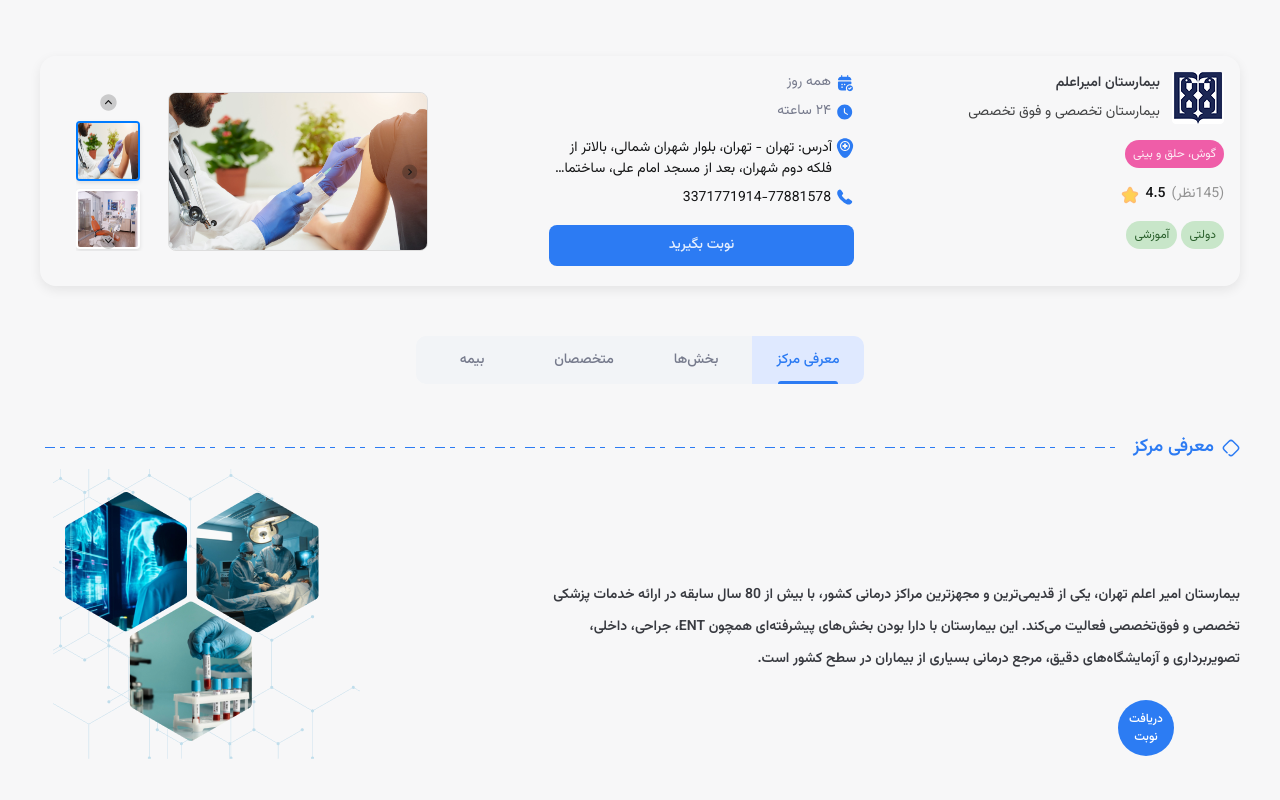
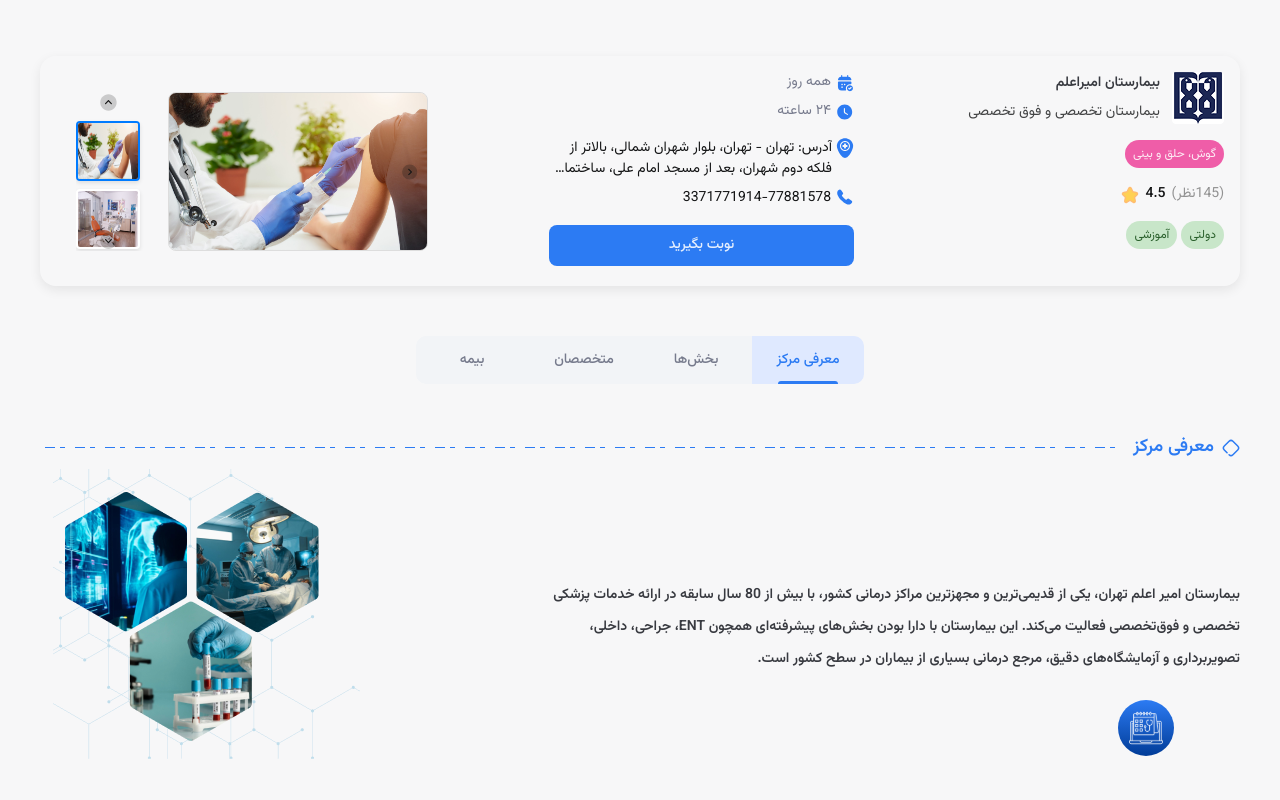
Before and after one commit to parham-ghasemi/idk-what-to-name-this, a React (Vite) app: page / in a window 1280 px wide. Shown: the top 800 px of the page. Built offline with nearby package versions, Linux system fonts and the light colour scheme.

Commit message:
changed AppointmentFab

```diff
--- a/src/components/medicalCenterProfile/MedicalCenterProfile.jsx
+++ b/src/components/medicalCenterProfile/MedicalCenterProfile.jsx
@@ -8,15 +8,10 @@
 import SpecialistsSection from "./sections/specialistsSection/SpecialistsSection";
 import TopCard from "./sections/topCard/TopCard";
 import "./MedicalProfile.scss";
-import { useModal } from "../../context/messanger";
-import MedicalCenterSearchModal from "./medicalCenterProfileModal/MedicalCenterSearchModal";
 import { Modal } from "../prescriptionModal/components/modal/Modal";
+import AppointmentFab from "./components/appointmentFab/AppointmentFab";
 
 const MedicalCenterProfile = () => {
-  const [isFabActive, setIsFabActive] = useState(false);
-  const [isModalOpen, setIsModalOpen] = useState(false);
-  const { openModal } = useModal();
-
   return (
     <div className="medical-center-profile-container">
       <Modal />
@@ -38,26 +33,7 @@
         <InsuranceSection />
       </div>
 
-      <div className="medical-center-profile-container__appointment-fab-container">
-        <div
-          onMouseDown={() => setIsFabActive((prev) => !prev)}
-          className={`medical-center-profile-container__appointment-fab-container__circle ${
-            isFabActive
-              ? "medical-center-profile-container__appointment-fab-container__circle--active"
-              : ""
-          }`}
-        >
-          <p className="medical-center-profile-container__appointment-fab-container__circle__text">
-            دریافت نوبت
-          </p>
-          <div
-            className="medical-center-profile-container__appointment-fab-container__circle__all-appointments"
-            onMouseDown={() => openModal(<MedicalCenterSearchModal />)}
-          >
-            مشاهده همه نوبت‌ها
-          </div>
-        </div>
-      </div>
+      <AppointmentFab />
     </div>
   );
 };
--- a/src/components/medicalCenterProfile/MedicalProfile.scss
+++ b/src/components/medicalCenterProfile/MedicalProfile.scss
@@ -9,57 +9,4 @@
   align-items: center;
   gap: 50px;
 
-  &__appointment-fab-container {
-    position: fixed;
-    bottom: 44px;
-    right: 106px;
-    z-index: 99;
-    user-select: none;
-
-    &__circle {
-      height: 56px;
-      width: 56px;
-      background-color: #2c7cf3;
-      border-radius: 50%;
-      @include flex;
-      justify-content: center;
-      cursor: pointer;
-      position: relative;
-
-      &:hover {
-        border: 1px solid #1f57ad;
-      }
-
-      &__text {
-        text-align: center;
-        font-size: 12px;
-        font-weight: 500;
-        color: white;
-      }
-
-      &__all-appointments {
-        display: none;
-      }
-      &--active > &__all-appointments {
-        @include flex;
-        justify-content: center;
-        position: absolute;
-        height: 39px;
-        width: 124px;
-        background-color: white;
-        box-shadow: 0 6px 10px #00000033;
-        top: -42px;
-        right: 50%;
-        border-radius: 16px 16px 0 16px;
-
-        color: #131415;
-        font-size: 12px;
-        font-weight: 500;
-
-        &:hover {
-          transform: translateY(-3px);
-        }
-      }
-    }
-  }
 }
--- /dev/null
+++ b/src/components/medicalCenterProfile/components/appointmentFab/AppointmentFab.jsx
@@ -0,0 +1,37 @@
+import { useState } from "react";
+import "./AppointmentFab.scss";
+import { useModal } from "../../../../context/messanger";
+import MedicalCenterSearchModal from "../../medicalCenterProfileModal/MedicalCenterSearchModal";
+
+const AppointmentFab = () => {
+  const [isFabActive, setIsFabActive] = useState(false);
+  const [isHovering, setIsHovering] = useState(false);
+  const { openModal } = useModal();
+
+  return (
+    <div className="appointment-fab-container">
+      <div
+        onMouseDown={() => setIsFabActive((prev) => !prev)}
+        onMouseEnter={() => setIsHovering(true)}
+        onMouseLeave={() => setIsHovering(false)}
+        className={`appointment-fab-container__circle ${
+          isFabActive ? "appointment-fab-container__circle--active" : ""
+        }`}
+      >
+        {isHovering || isFabActive ? (
+          <p className="appointment-fab-container__circle__text">دریافت نوبت</p>
+        ) : (
+          <img src="/icons/calendar-med-center.svg" alt="calendar-med-center" />
+        )}
+        <div
+          className="appointment-fab-container__circle__all-appointments"
+          onMouseDown={() => openModal(<MedicalCenterSearchModal />)}
+        >
+          مشاهده همه نوبت‌ها
+        </div>
+      </div>
+    </div>
+  );
+};
+
+export default AppointmentFab;
--- /dev/null
+++ b/src/components/medicalCenterProfile/components/appointmentFab/AppointmentFab.scss
@@ -0,0 +1,74 @@
+@use "../../../../styles/variables.scss" as *;
+@use "../../../../styles/mixin.scss" as *;
+
+.appointment-fab-container {
+  position: fixed;
+  bottom: 44px;
+  right: 106px;
+  z-index: 99;
+  user-select: none;
+
+  &__circle {
+    height: 56px;
+    width: 56px;
+    background-color: #013c98;
+    background: linear-gradient(
+      0deg,
+      rgba(1, 60, 152, 1) 0%,
+      rgba(44, 123, 243, 1) 100%
+    );
+    // transition: background-color ease 300ms;
+
+    &:hover {
+      background: #2c7bf3;
+      background-color: #2c7bf3;
+    }
+
+    border-radius: 50%;
+    @include flex;
+    justify-content: center;
+    cursor: pointer;
+    position: relative;
+
+    &__text {
+      text-align: center;
+      font-size: 12px;
+      font-weight: 500;
+      color: white;
+    }
+
+    &__all-appointments {
+      display: none;
+    }
+
+    &--active {
+      background: #013c98;
+      background-color: #013c98;
+      &:hover {
+        background: #013c98;
+        background-color: #013c98;
+      }
+    }
+
+    &--active > &__all-appointments {
+      @include flex;
+      justify-content: center;
+      position: absolute;
+      height: 39px;
+      width: 124px;
+      background-color: white;
+      box-shadow: 0 6px 10px #00000033;
+      top: -42px;
+      right: 50%;
+      border-radius: 16px 16px 0 16px;
+
+      color: #131415;
+      font-size: 12px;
+      font-weight: 500;
+
+      &:hover {
+        transform: translateY(-3px);
+      }
+    }
+  }
+}
--- a/src/components/medicalCenterProfile/sections/specialistsSection/specialistsSectionComponenets/specialistsSearch/SpecialistsSearch.scss
+++ b/src/components/medicalCenterProfile/sections/specialistsSection/specialistsSectionComponenets/specialistsSearch/SpecialistsSearch.scss
@@ -2,9 +2,6 @@
 @use "../../../../../../styles/mixin.scss" as *;
 
 .specialists-search-container {
-  // * {
-  //   border: 1px solid red;
-  // }
   width: 100%;
   height: 100%;
   @include col;
@@ -60,7 +57,7 @@
       font-weight: 400;
       border-radius: 4px;
       cursor: pointer;
-      transition: all ease-in 200ms;
+      transition: all ease-in 100ms;
 
       &:hover {
         box-shadow: inset 0px 0px 1px #133567;
```
Also changed, not shown: public/icons/calendar-med-center.svg (added).
